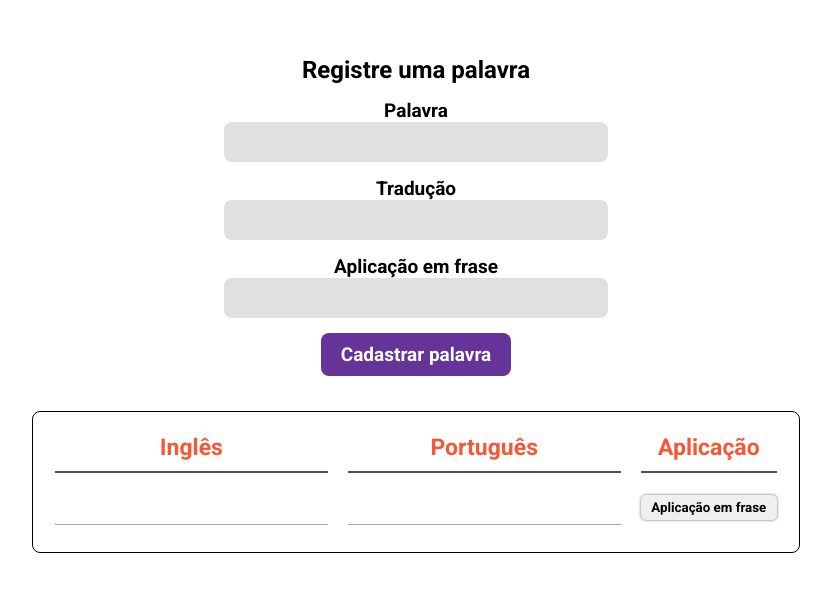
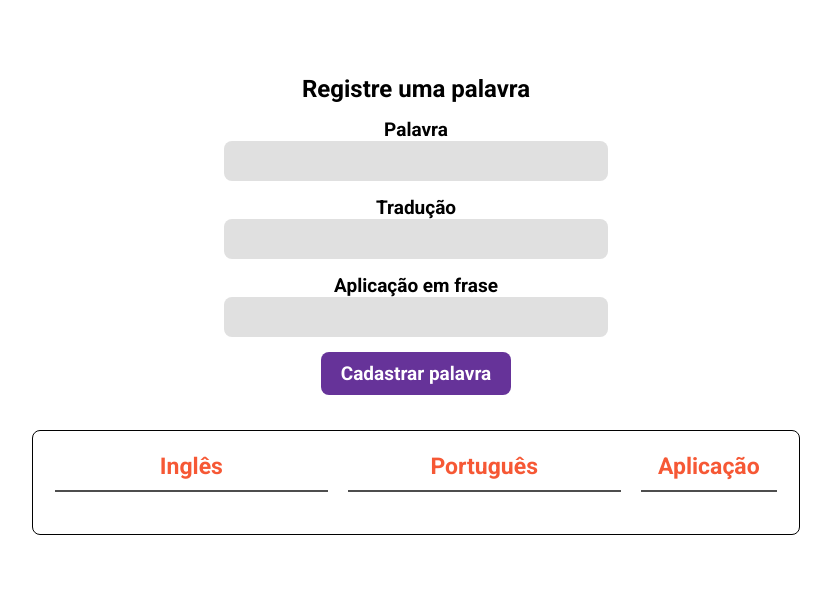
Before and after one commit to Adrianodbs/ingl-s-react, a React (Create React App) app: page / in a window 1280 px wide. Shown: the part 103-694 px from the top of the page, without its empty margins (224-1055 px from the left). Built offline with nearby package versions, Linux system fonts and the light colour scheme.

Commit message:
tentativa de todo

```diff
--- a/src/components/modal/index.jsx
+++ b/src/components/modal/index.jsx
@@ -1,7 +1,6 @@
 import './style.css'
 
 import {FiX} from 'react-icons/fi'
-import {dicionario} from '../../texto'
 
 function Modal({conteudo, close}) {
   return (
--- a/src/pages/dicionario/index.jsx
+++ b/src/pages/dicionario/index.jsx
@@ -1,5 +1,4 @@
 import './style.css'
-import {dicionario} from '../../texto'
 import { useState } from 'react'
 
 import Modal from '../../components/modal'
@@ -7,21 +6,30 @@ import Modal from '../../components/modal'
 function DicionarioPage() {
 
   const [showPostModal, setShowPostModal] = useState(false)
-  const [detail, setDetail] = useState()
+  // const [detail, setDetail] = useState()
 
   const [palavra, setPalavra] =useState('')
   const [traducao, setTraducao] =useState('')
   const [uso, setUso] =useState('')
 
+  const [palavrasTreinamento, setPalavrasTreinamento] = useState([])
+
 
   function togglePostModal (){
     setShowPostModal(!showPostModal)
-    setDetail()
+    setUso(uso)
   }
 
   function enviarPalavra (e){
     e.preventDefault()
-    console.log(traducao)
+     const data = {
+      Palavra: palavra,
+      Traducao: traducao,
+      Uso: uso
+     }
+
+     setPalavrasTreinamento([...palavrasTreinamento, data])
+
 
     setPalavra('')
     setTraducao('')
@@ -56,16 +64,19 @@ function DicionarioPage() {
             </tr>
           </thead>
           <tbody className="tabela-dicionario">
-                <tr>
-                  <td>{palavra}</td>
-                  <td>{traducao}</td>
+            {palavrasTreinamento.map((p)=>(
+              <tr key={p.Palavra}>
+                  <td>{p.Palavra}</td>
+                  <td>{p.Traducao}</td>
                   <button onClick={(()=> togglePostModal())}>Aplicação em frase</button>
                 </tr>
+            ))}
+
 
           </tbody>
         </table>
         {showPostModal && (
-          <Modal conteudo={detail} close={togglePostModal} />
+          <Modal conteudo={uso} close={togglePostModal} />
         )}
     </div>
 
```
